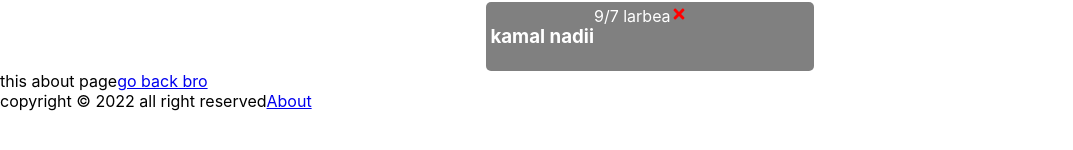
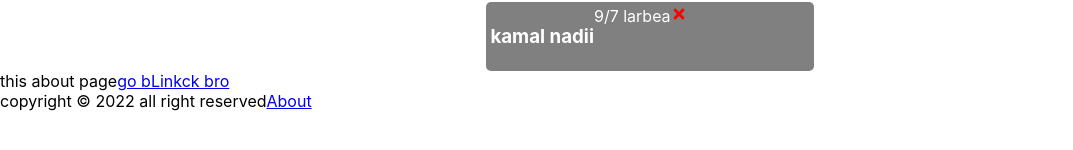
Before and after one commit to ghrabla/React-TS, a React (Create React App) app in the folder client-side/: page /About in a window 1280 px wide. Shown: the part 182-332 px from the top of the page, without its empty margins (0-1073 px from the left). Built offline with nearby package versions, Linux system fonts and the light colour scheme; data requests are answered from the project's data file.

Commit message:
last update --link

```diff
--- a/client-side/src/components/About.js
+++ b/client-side/src/components/About.js
@@ -1,9 +1,9 @@
-
+import { Link } from "react-router-dom"
 
 const about = () => {
   return (
     <div>this about page
-        <a href="/">go back bro</a>
+        <Link to="/">go bLinkck bro</Link>
     </div>
   )
 }
--- a/client-side/src/components/Footer.js
+++ b/client-side/src/components/Footer.js
@@ -1,10 +1,10 @@
-
+import { Link } from "react-router-dom"
 
 const footer = () => {
   return (
     <div>
         <p>copyright &copy; 2022 all right reserved</p>
-        <a href="/about">About</a>
+        <Link to="/about">About</Link>
     </div>
   )
 }
```
